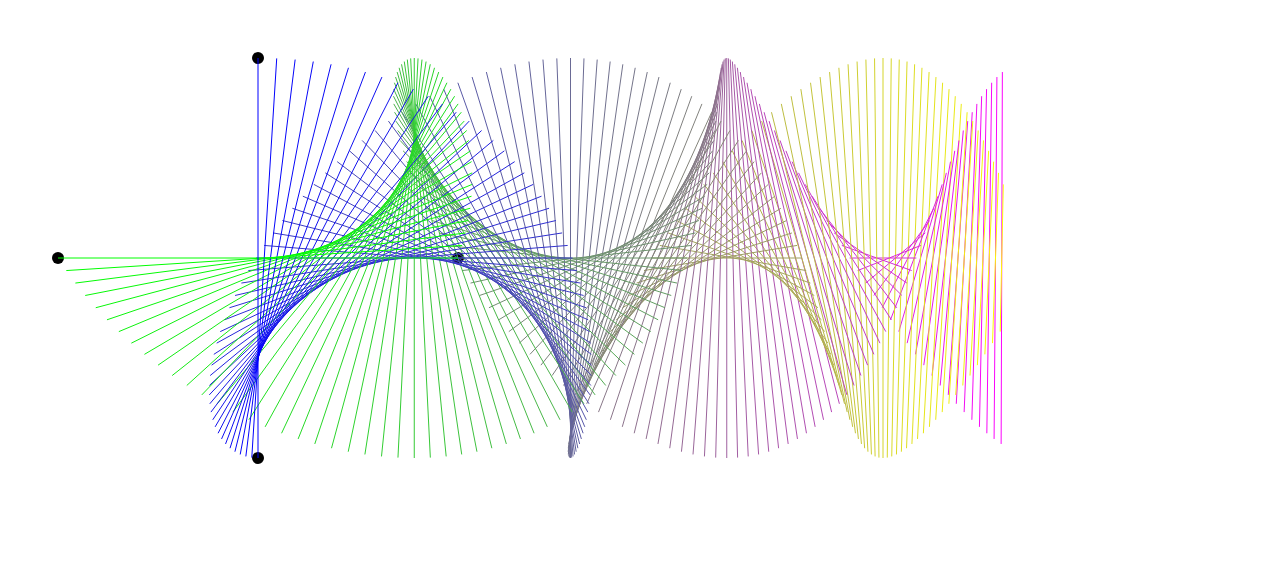
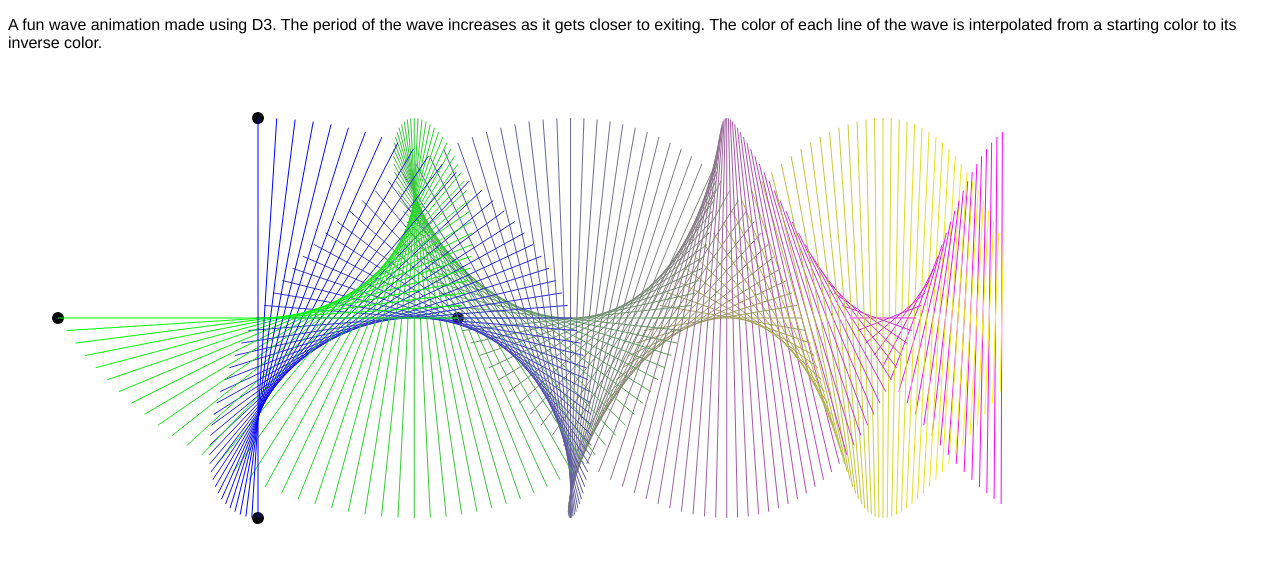
Before and after one commit to ColbyParsons/wave_animation, a plain HTML site: page index.html in a window 1280 px wide. Drawn offline with nearby package versions, Linux system fonts and the light colour scheme.

Commit message:
Update index.html

```diff
--- a/index.html
+++ b/index.html
@@ -8,6 +8,7 @@
     </style>
 </head>
 <body>
+	<p style="font-family: helvetica;">A fun wave animation made using D3. The period of the wave increases as it gets closer to exiting. The color of each line of the wave is interpolated from a starting color to its inverse color.</p>
 <script src="https://d3js.org/d3.v5.min.js"></script>
 <script>
     var data = [];
```
